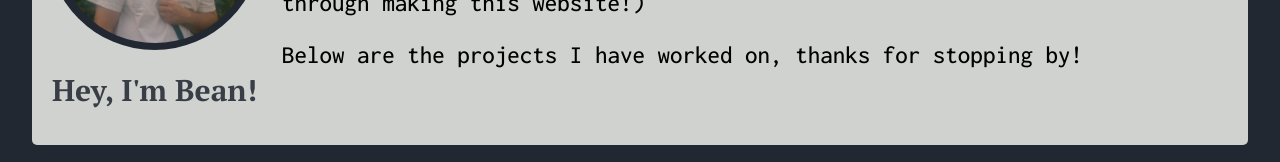
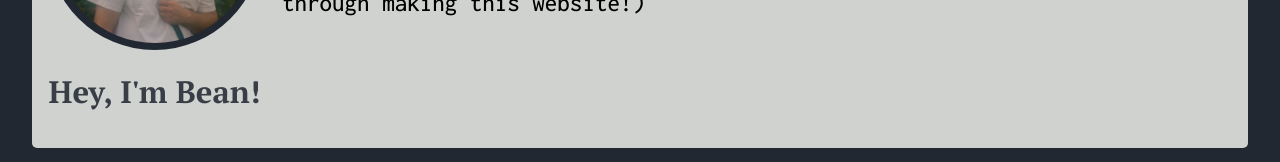
Before and after one commit to jbeans0312/jbeans-website, a React (Create React App) app: page / in a window 1280 px wide. Shown: the part 346-508 px from the top of the page. Built offline with nearby package versions, Linux system fonts and the light colour scheme.

Commit message:
changed intro card

```diff
--- a/src/components/IntroductionCard.tsx
+++ b/src/components/IntroductionCard.tsx
@@ -15,10 +15,6 @@ export function IntroductionCard(): JSX.Element {
         "(and improving my CSS skills through making this website!)\n\n"
     );
 
-    const text4 = new String(
-        "Below are the projects I have worked on, thanks for stopping by!"
-    );
-
     return (
         <div className="card">
             <div className={CardStyle.center}>
@@ -32,7 +28,6 @@ export function IntroductionCard(): JSX.Element {
                     {text1}
                     {text2}
                     {text3}
-                    {text4}
                 </Text>
             </div>
         </div>
--- a/src/components/style/IntroductionCard.module.css
+++ b/src/components/style/IntroductionCard.module.css
@@ -17,7 +17,7 @@
 .h1{
     font-family: 'PT Serif', serif;
     color: #393E46;
-    font-size: 30px;
+    font-size: 31px;
 }
 
 .center {
```
